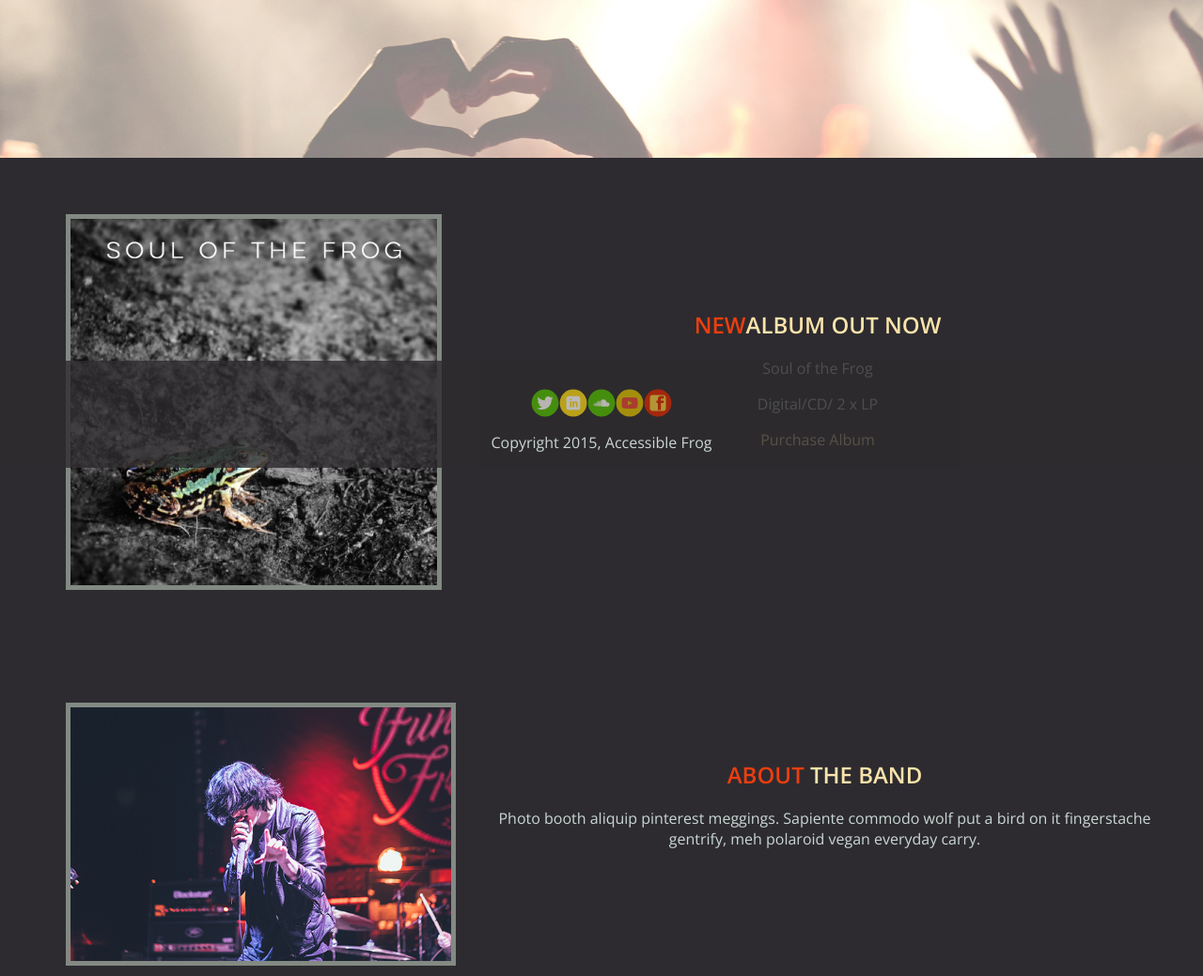
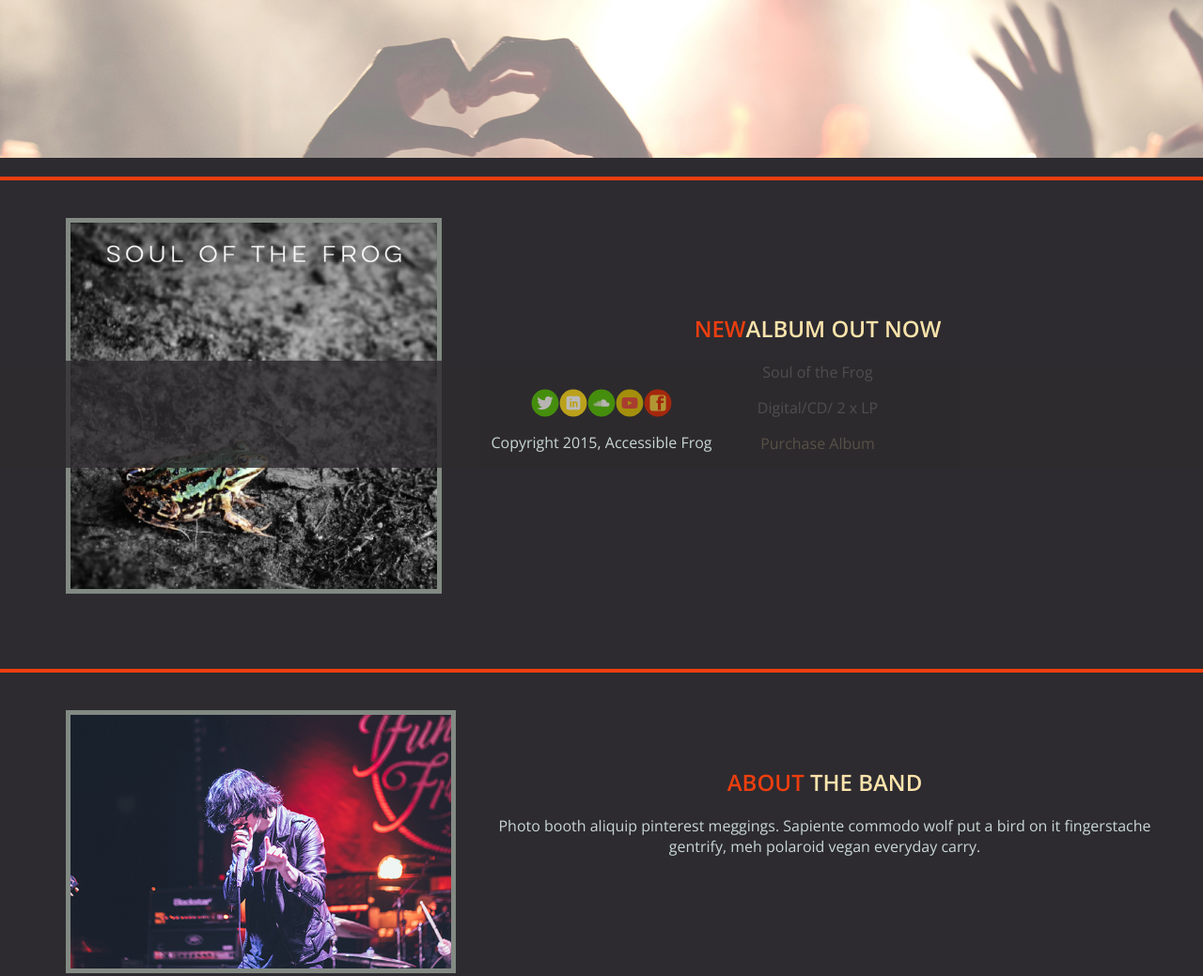
Before and after one commit to firebuggirl/project8accessibility, a website: page index.html in a window 1280 px wide. Shown: the part 302-1341 px from the top of the page at 94% size. Drawn offline with nearby package versions, Linux system fonts and the light colour scheme.

Commit message:
Fix CSS error

```diff
--- a/scss/base/_mobileBase.scss
+++ b/scss/base/_mobileBase.scss
@@ -76,7 +76,7 @@ main {
   margin: 30px;
   padding: 20px 40px 40px;
   text-align: left;
-  border-top: 4px solid #orange-red;
+  border-top: 4px solid $orange-red;
   clear: both;
   @include bp(tablet){
     .card{
```
Also changed, not shown: survey.html (+1 -1 lines), css/main.css, 1 other file.
